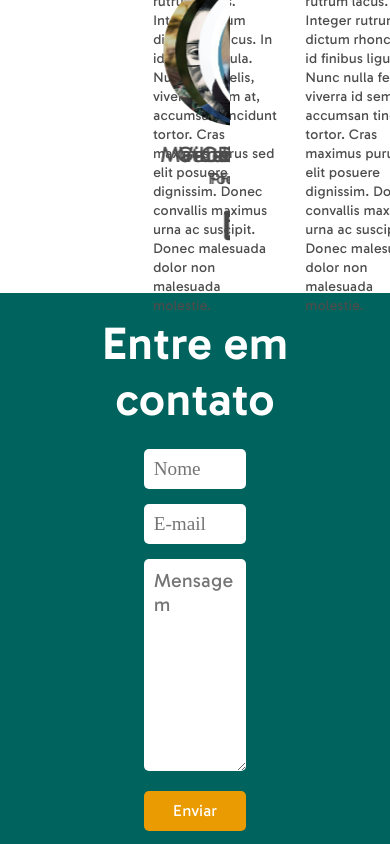
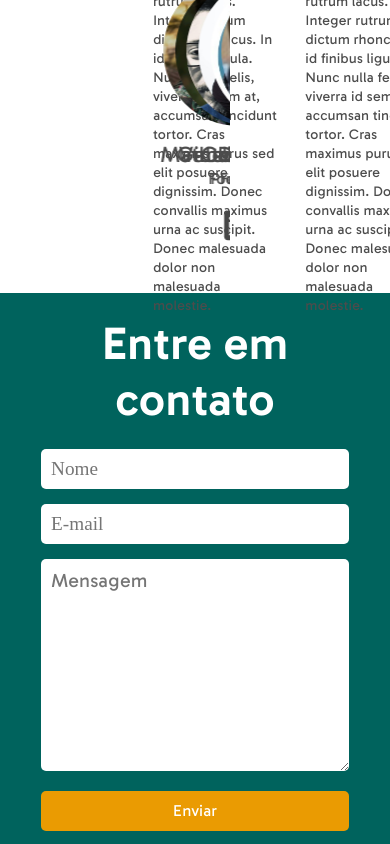
Before and after one commit to the-web-forest/Website, a Next.js app: page / in a window 390 px wide. Shown: the part 2764-3608 px from the top of the page. Built offline with nearby package versions, Linux system fonts and the light colour scheme.

Commit message:
Contact Section

```diff
--- a/sections/Contact/styles.module.css
+++ b/sections/Contact/styles.module.css
@@ -21,3 +21,21 @@
     margin-top: 20px;
     animation: cubic-bezier(0.175, 0.885, 0.32, 1.275);
 }
+
+
+
+@media screen and (max-width: 1600px) {
+
+    #container #form {
+        width: 60%;
+    }
+
+}
+
+@media screen and (max-width: 1024px) {
+
+    #container #form {
+        width: 90%;
+    }
+
+}
```
